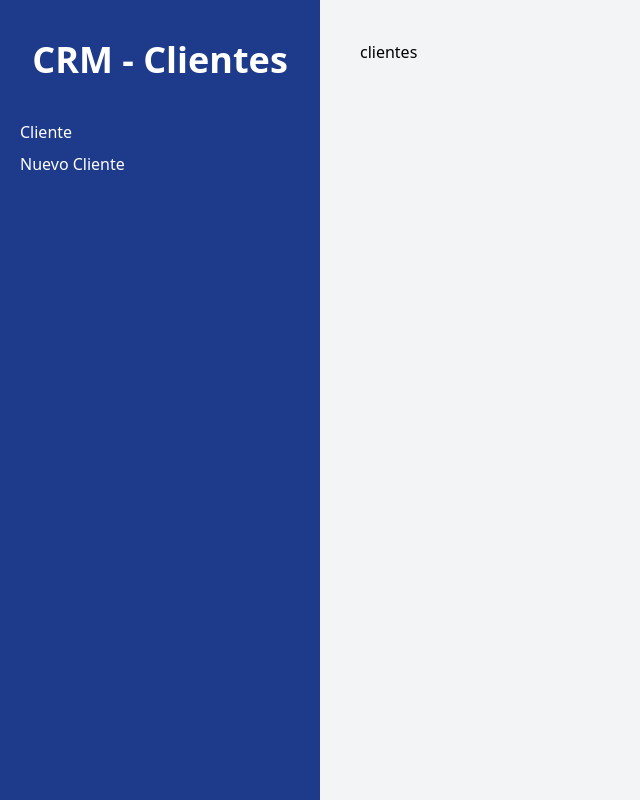
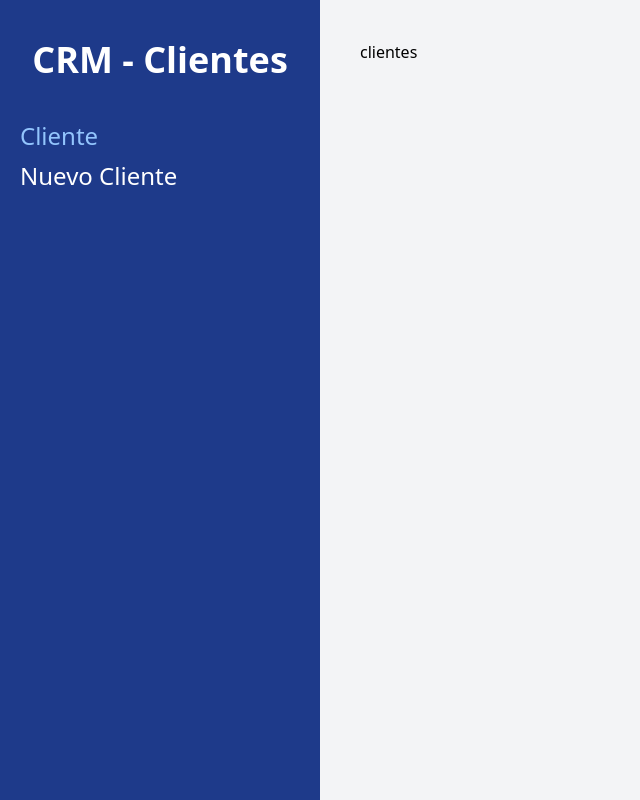
Before and after one commit to julian95844/Administrador-de-Cliente, a React (Vite) app: page / in a window 1280 px wide. Shown: the whole page, without its empty margins (0-640 px from the left). Built offline with nearby package versions, Linux system fonts and the light colour scheme.

Commit message:
feat: mas estilos a los links y aprendiendo loader

```diff
--- a/src/components/Layout.jsx
+++ b/src/components/Layout.jsx
@@ -1,14 +1,21 @@
-import { Outlet, Link } from "react-router-dom"
+import { Outlet, Link, useLocation } from "react-router-dom"
 
 function Layout() {
+
+  const location = useLocation()
+
     return (
       <div className="md:flex md:min-h-screen">
           <aside className="md:w-1/4 bg-blue-900 px-5 py-10">
               <h2 className="text-4xl font-black text-center text-white">CRM - Clientes</h2>
 
               <nav className="mt-10">
-                <Link className="text 2xl block mt-2 hover:text-blue-300 text-white" to="/">Cliente</Link>
-                <Link className="text 2xl block mt-2 hover:text-blue-300 text-white" to="/clientes/nuevo">Nuevo Cliente</Link>
+                  <Link
+                    className={`${location.pathname === "/" ? "text-blue-300" : "text-white"} text-2xl block mt-2 hover:text-blue-300`}
+                    to="/">Cliente</Link>
+                  <Link
+                    className={`${location.pathname === "/clientes/nuevo" ? "text-blue-300" : "text-white"} text-2xl block mt-2 hover:text-blue-300`}
+                    to="/clientes/nuevo">Nuevo Cliente</Link>
               </nav>
           </aside>
 
--- a/src/main.jsx
+++ b/src/main.jsx
@@ -4,7 +4,7 @@ import './index.css'
 import Layout from './components/Layout'
 import NuevoCliente from './pages/NuevoCliente'
 import { createBrowserRouter, RouterProvider } from "react-router-dom"
-import Index from "./pages/Index"
+import Index, { loader as clientesLoader} from "./pages/Index"
 
 const router = createBrowserRouter([
   {
@@ -13,7 +13,8 @@ const router = createBrowserRouter([
     children: [
       {
         index: true,
-        element: <Index />
+        element: <Index />,
+        loader: clientesLoader
       },
       {
           path: "/clientes/nuevo",
--- a/src/pages/index.jsx
+++ b/src/pages/index.jsx
@@ -1,6 +1,50 @@
-import React from 'react'
+import { useLoaderData } from "react-router-dom"
+
+export function loader() {
+  const clientes = [
+    {
+        id: 1,
+        nombre: 'Juan',
+        telefono: 102013313,
+        email: "juan@juan.com",
+        empresa: 'Codigo Con Juan'
+    },
+    {
+        id: 2,
+        nombre: 'Karen',
+        telefono: 138198313,
+        email: "karen@juan.com",
+        empresa: 'Codigo Con Juan'
+    },
+    {
+        id: 3,
+        nombre: 'Josue',
+        telefono: 31983913,
+        email: "josue@juan.com",
+        empresa: 'Codigo Con Juan'
+    },
+    {
+        id: 4,
+        nombre: 'Miguel',
+        telefono: 319381983,
+        email: "miguel@juan.com",
+        empresa: 'Codigo Con Juan'
+    },
+    {
+        id: 5,
+        nombre: 'Pedro',
+        telefono: 1398198938,
+        email: "pedro@juan.com",
+        empresa: 'Codigo Con Juan'
+    },
+];
+  return clientes;
+}
 
 function index() {
+
+   const clientes = useLoaderData()
+   console.log(clientes)
   return (
     <div>clientes
 
```
Lines whose indentation alone changed are shown as unchanged.
